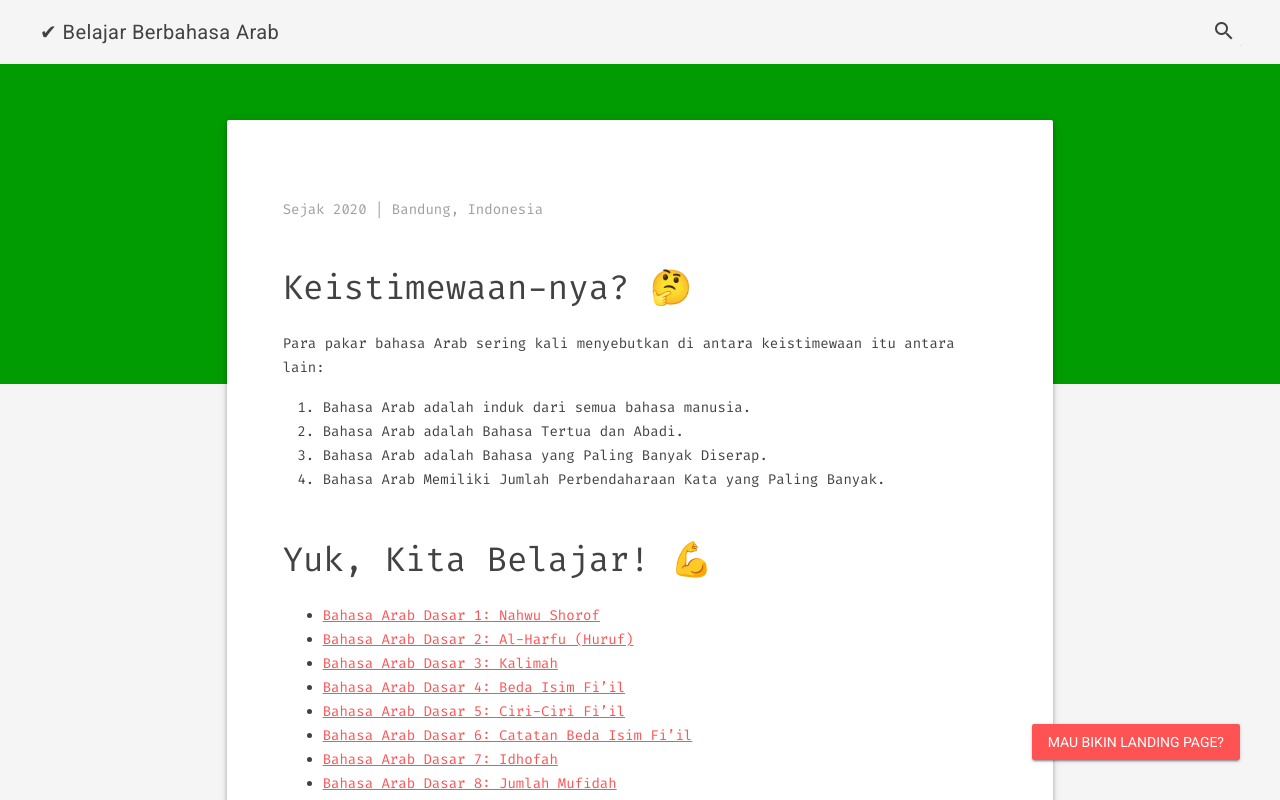
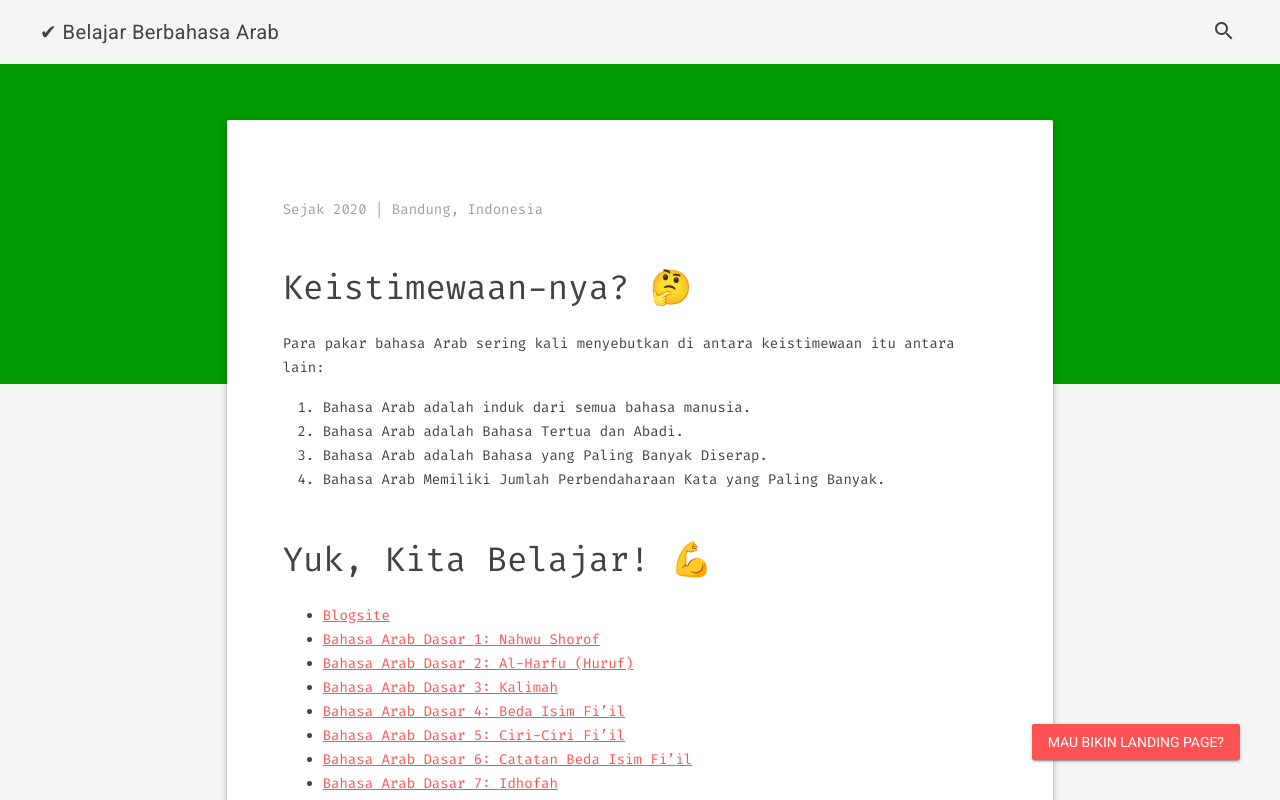
Before and after one commit to nisacodelifings/ibba, a plain HTML site: page index.html in a window 1280 px wide. Drawn offline with nearby package versions, Linux system fonts and the light colour scheme.

Commit message:
Update index.html

```diff
--- a/index.html
+++ b/index.html
@@ -77,7 +77,8 @@
                     <h3>Yuk, Kita Belajar! &#128170;</h3>
                     <!-- wp:list -->
                     <ul>
-                        <li><a rel="noreferrer noopener" href="http://badaronline.com/dasar/bahasa-arab-dasar-1-nahwu-shorof.html" target="_blank">Bahasa Arab Dasar 1: Nahwu Shorof</a></li>
+<li><a href="https://belajarbahasaarab.org/daftar-isi/">Blogsite</a></li>
+                     <li><a rel="noreferrer noopener" href="http://badaronline.com/dasar/bahasa-arab-dasar-1-nahwu-shorof.html" target="_blank">Bahasa Arab Dasar 1: Nahwu Shorof</a></li>
                         <li><a rel="noreferrer noopener" href="http://badaronline.com/dasar/bahasa-arab-dasar-2-alharfu.html" target="_blank">Bahasa Arab Dasar 2: Al-Harfu (Huruf)</a></li>
                         <li><a rel="noreferrer noopener" href="http://badaronline.com/dasar/bahasa-arab-dasar-3-kalimah.html" target="_blank">Bahasa Arab Dasar 3: Kalimah</a></li>
                         <li><a rel="noreferrer noopener" href="http://badaronline.com/dasar/bahasa-arab-dasar-4-beda-isim-fiil.html" target="_blank">Bahasa Arab Dasar 4: Beda Isim Fi’il</a></li>
```
